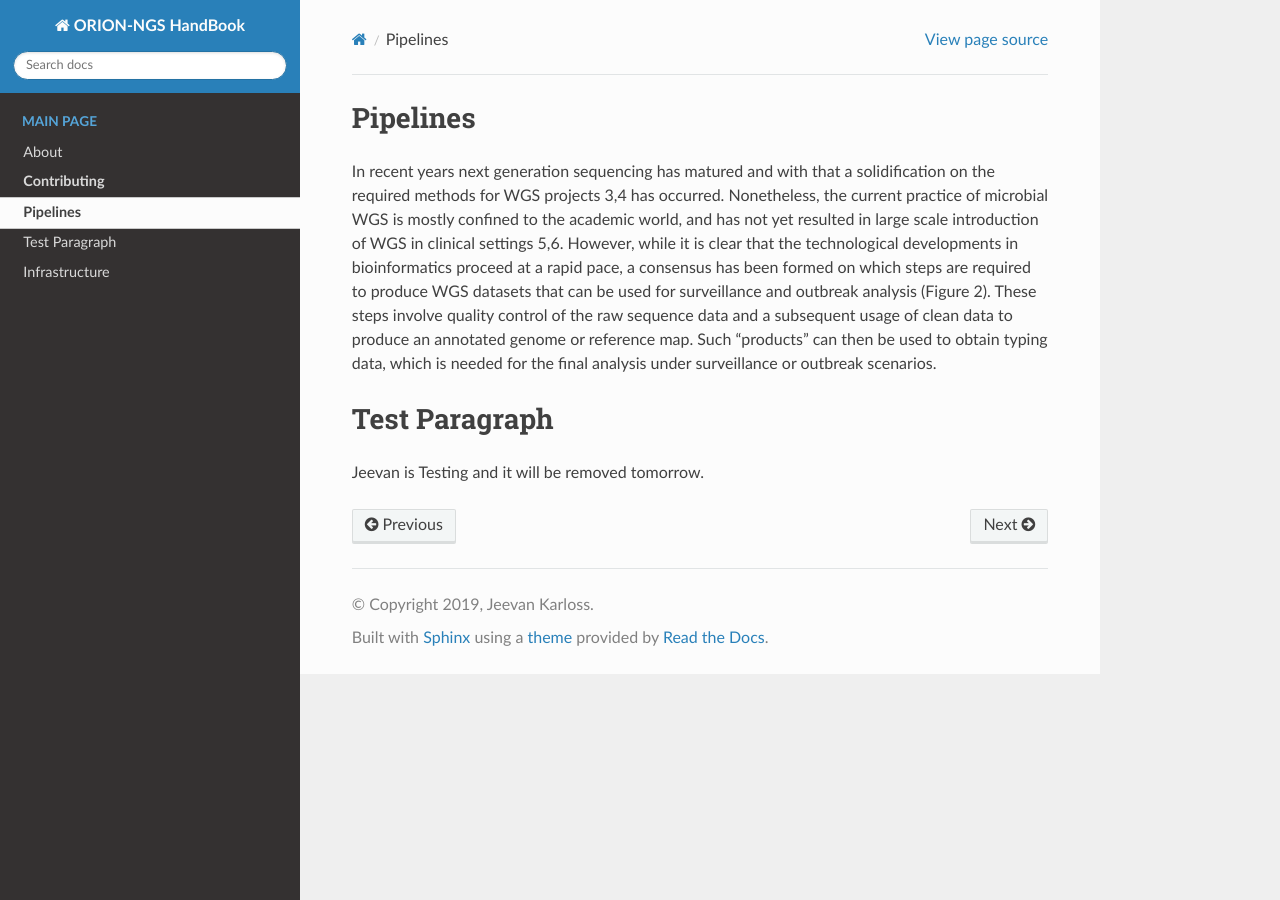
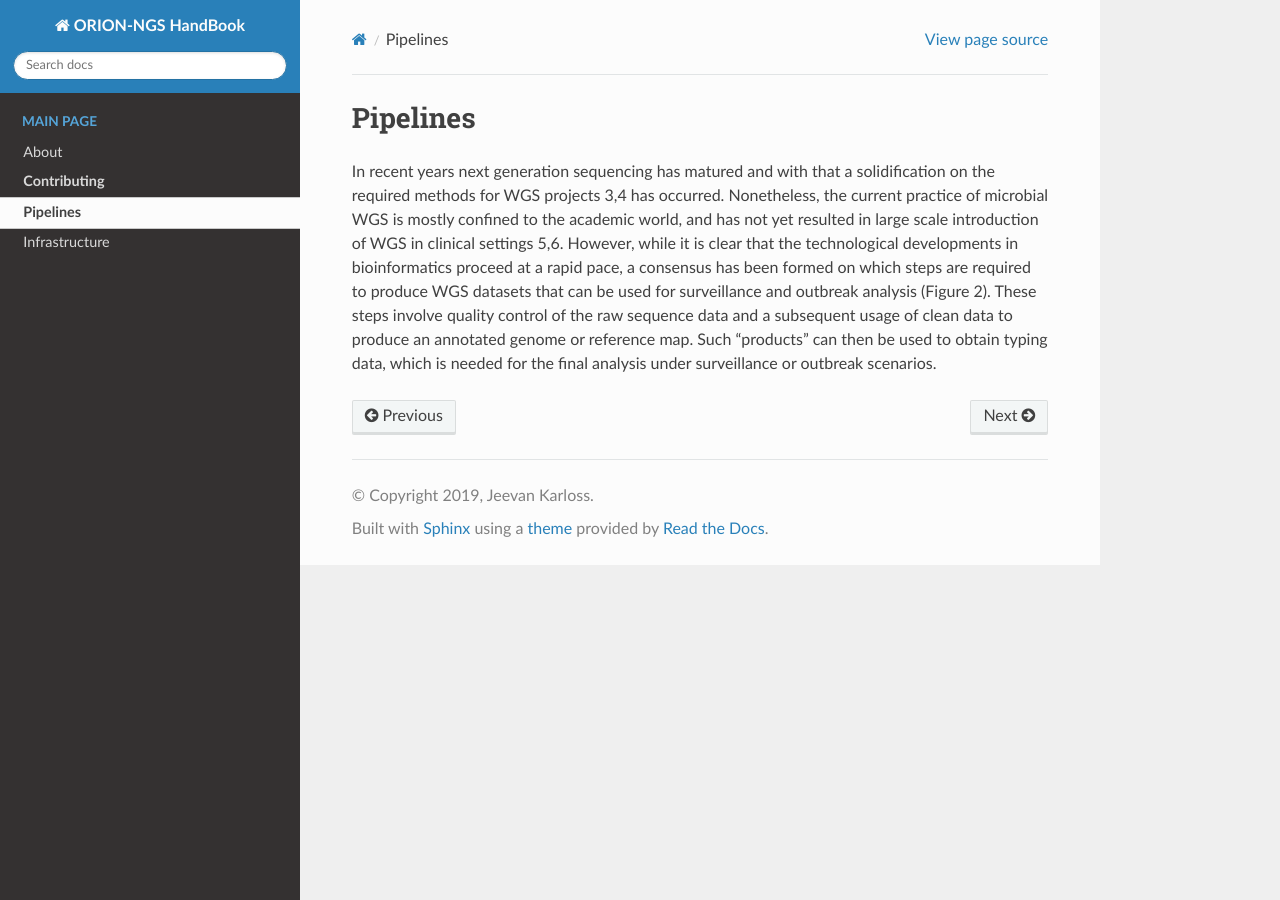
Before and after one commit to NorwegianVeterinaryInstitute/ORION_HandBook, a Sphinx documentation site: the page built from docs/source/Pipelines/pipelines.rst, in a window 1280 px wide. Built offline with Sphinx 7.4.7 and the Read the Docs theme 2.0.0, drawn with Linux system fonts in a browser that asks for light colours; pages that are not in the unit, such as notebooks, are missing from menus.

Commit message:
Removed unused test texts

```diff
--- a/docs/source/Pipelines/pipelines.rst
+++ b/docs/source/Pipelines/pipelines.rst
@@ -1,7 +1,3 @@
 Pipelines
 =========
 In recent years next generation sequencing has matured and with that a solidification on the required methods for WGS projects 3,4 has occurred.  Nonetheless, the current practice of microbial WGS is mostly confined to the academic world, and has not yet resulted in large scale introduction of WGS in clinical settings 5,6. However, while it is clear that the technological developments in bioinformatics proceed at a rapid pace, a consensus has been formed on which steps are required to produce WGS datasets that can be used for surveillance and outbreak analysis (Figure 2). These steps involve quality control of the raw sequence data and a subsequent usage of clean data to produce an annotated genome or reference map. Such “products” can then be used to obtain typing data, which is needed for the final analysis under surveillance or outbreak scenarios.
-
-Test Paragraph
-==============
-Jeevan is Testing and it will be removed tomorrow.
```
